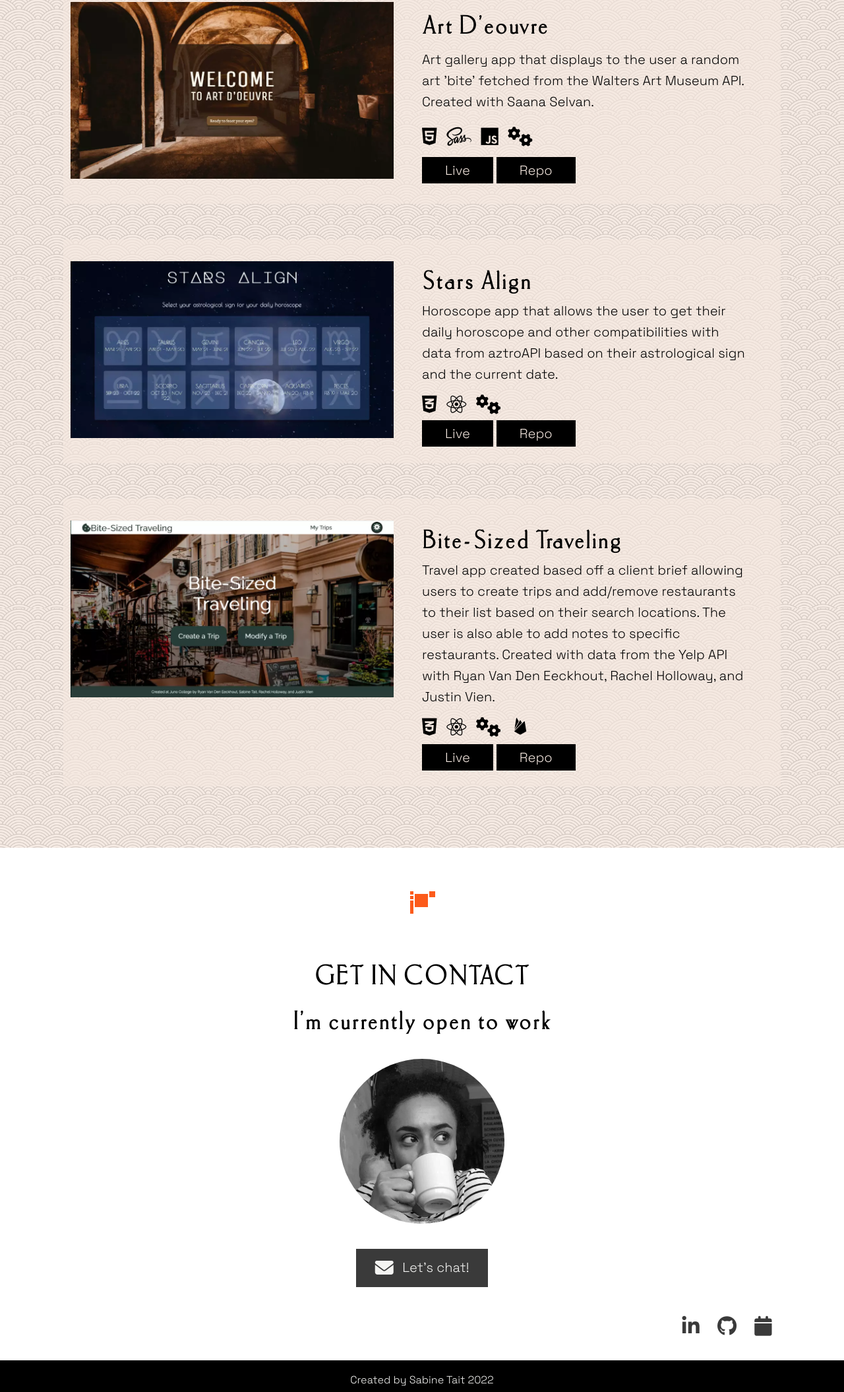
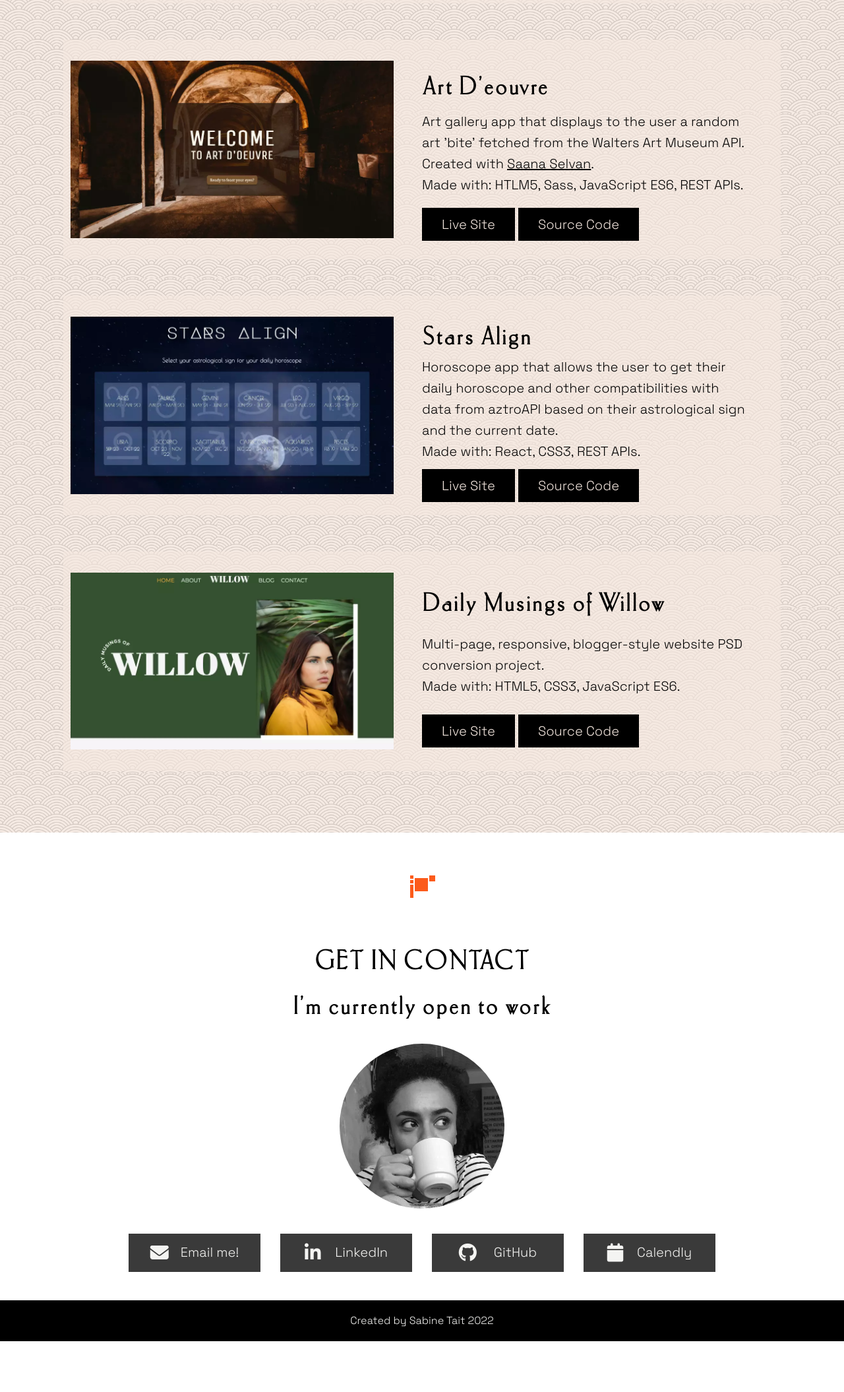
Before and after one commit to sabinetait/sabine-tait-portfolio, a plain HTML site: page index.html in a window 1280 px wide. Shown: the part 2575-4685 px from the top of the page at 66% size. After the commit the page ends 4608 px from the top, so only its background shows below. Drawn offline with nearby package versions, Linux system fonts and the light colour scheme.

Commit message:
project and contact section: accessibility considerations and small animation change

```diff
--- a/index.html
+++ b/index.html
@@ -57,7 +57,7 @@
             </div> <!-- decorative circles and title -->
 
             <div class="down-arrow bounce">
-                <a href="#main-content" title="Main content"><img src="./assests/arrow-down.png" alt="Arrow down"></a>
+                <a href="#main-content"><img src="./assests/arrow-down.png" alt="Down arrow linking to main content"></a>
             </div>
         </div><!-- end of header wrapper2 -->
 
@@ -141,7 +141,7 @@
                     </ul>
                 </div> <!-- end of skills icon gallery -->
                 <div class="resume-container"> <!-- resume -->
-                    <a href="./assests/sabine-tait-resume.pdf" class="resume-button" title="Download Sabine Tait's resume" download="sabine-tait-resume">
+                    <a href="./assests/sabine-tait-resume.pdf" class="resume-button" download="sabine-tait-resume">
                         <i class="fas fa-file-download" aria-hidden="true"></i>
                         <p>Resume</p>
                     </a>
@@ -158,27 +158,20 @@
                 <div class="projects-title">
                     <h2>Featured Projects</h2>
                 </div>
-
                 <div class="project-container reveal fade-in-left"> <!-- start project 1 -->
                     <div class="project-image">
-                        <img src="./assests/willow-project.webp" alt="Daily Musings of Willow website">
+                        <img src="./assests/bite-sized-traveling-project.webp" alt="Bite-Sized Traveling App">
                     </div>
 
                     <div class="project-text">
-                        <h3>Daily Musings of Willow</h3>
-                        <p>Multi-page, responsive, blogger-style website PSD conversion project.</p>
-                        <div class="tools-container">
-                            <ul>
-                                <li><i class="fab fa-html5" aria-label="HTML5"></i></li>
-                                <li><i class="fab fa-sass" aria-label="Sass"></i></li>
-                                <li><i class="fab fa-js" aria-label="JavaScript ES6"></i></li>
-                            </ul>
-                        </div>
+                        <h3>Bite-Sized Traveling</h3>
+                        <p>Travel app created based off a client brief allowing users to create trips and add/remove restaurants to their list based on their search locations. The user is also able to add notes to specific restaurants. Created with data from the Yelp API with <a href="https://www.linkedin.com/in/ryan-van-den-eeckhout-3704a4a5/" class="peer-link">Ryan Van Den Eeckhout</a>, <a href="https://www.linkedin.com/in/rachel-holloway-web-dev" class="peer-link">Rachel Holloway</a>, and <a href="https://www.linkedin.com/in/justin-vien/" class="peer-link">Justin Vien</a>. <br>Made with: React, CSS3, REST APIs, Firebase.</p>
                         <div class="links-container">
-                            <a href="https://musingsofwillow.netlify.app/" title="Live webpage for Daily Musings of Willow project">Live</a>
-                            <a href="https://github.com/sabinetait/sabine-tait-project-one" title="Github repo for Daily Musings of Willow project">Repo</a>
+                            <a href="https://bite-sized-travel-project.netlify.app/">Live Site</a>
+                            <a href="https://github.com/sabinetait/Project4">Source Code</a>
                         </div>
                     </div>
+
                 </div> <!-- end project 1 -->
 
                 <div class="project-container reveal fade-in-left"> <!-- start project 2 -->
@@ -189,18 +182,10 @@
 
                     <div class="project-text">
                         <h3>Art D'eouvre</h3>
-                        <p>Art gallery app that displays to the user a random art 'bite' fetched from the Walters Art Museum API. Created with <a href="https://www.linkedin.com/in/saana-selvan/" class="peer-link" title="LinkedIn for Saana Selvan">Saana Selvan</a>.</p>
-                        <div class="tools-container">
-                            <ul>
-                                <li><i class="fab fa-html5" aria-label="HTML5"></i></li>
-                                <li><i class="fab fa-sass" aria-label="Sass"></i></li>
-                                <li><i class="fab fa-js" aria-label="JavaScript ES6"></i></li>
-                                <li><i class="fas fa-cogs" aria-label="REST APIs"></i></li>
-                            </ul>
-                        </div>
+                        <p>Art gallery app that displays to the user a random art 'bite' fetched from the Walters Art Museum API. Created with <a href="https://www.linkedin.com/in/saana-selvan/" class="peer-link">Saana Selvan</a>.<br>Made with: HTLM5, Sass, JavaScript ES6, REST APIs.</p>
                         <div class="links-container">
-                            <a href="https://artdoeuvre.netlify.app/" title="Live webpage for Art D'eouvre project">Live</a>
-                            <a href="https://github.com/sabinetait/artDOeuvre" title="Github repo for Art D'eouvre project">Repo</a>
+                            <a href="https://artdoeuvre.netlify.app/">Live Site</a>
+                            <a href="https://github.com/sabinetait/artDOeuvre">Source Code</a>
                         </div>
                     </div>
                 </div> <!-- end project 2 -->
@@ -212,44 +197,27 @@
 
                     <div class="project-text">
                         <h3>Stars Align</h3>
-                        <p>Horoscope app that allows the user to get their daily horoscope and other compatibilities with data from aztroAPI based on their astrological sign and the current date.</p>
-                        <div class="tools-container">
-                            <ul>
-                                <li><i class="fab fa-css3-alt" aria-label="CSS3"></i></li>
-                                <li><i class="fab fa-react" aria-label="React"></i></li>
-                                <li><i class="fas fa-cogs" aria-label="REST APIs"></i></li>
-
-                            </ul>
-                        </div>
+                        <p>Horoscope app that allows the user to get their daily horoscope and other compatibilities with data from aztroAPI based on their astrological sign and the current date.<br>Made with: React, CSS3, REST APIs.</p>
                         <div class="links-container">
-                            <a href="https://stars-align.netlify.app/" title="Live webpage for Stars Align project">Live</a>
-                            <a href="https://github.com/sabinetait/sabine-tait-project-three" title="Github repo for Stars Align Project">Repo</a>
+                            <a href="https://stars-align.netlify.app/">Live Site</a>
+                            <a href="https://github.com/sabinetait/sabine-tait-project-three">Source Code</a>
                         </div>
                     </div>
                 </div> <!-- end project 3 -->
 
                 <div class="project-container reveal fade-in-left"> <!-- start project 4 -->
                     <div class="project-image">
-                        <img src="./assests/bite-sized-traveling-project.webp" alt="Bite-Sized Traveling App">
+                        <img src="./assests/willow-project.webp" alt="Daily Musings of Willow website">
                     </div>
 
                     <div class="project-text">
-                        <h3>Bite-Sized Traveling</h3>
-                        <p>Travel app created based off a client brief allowing users to create trips and add/remove restaurants to their list based on their search locations. The user is also able to add notes to specific restaurants. Created with data from the Yelp API with <a href="https://www.linkedin.com/in/ryan-van-den-eeckhout-3704a4a5/" class="peer-link" title="LinkedIn for Ryan Van Den Eeckhout">Ryan Van Den Eeckhout</a>, <a href="https://www.linkedin.com/in/rachel-holloway-web-dev" class="peer-link" title="LinkedIn for Rachel Holloway">Rachel Holloway</a>, and <a href="https://www.linkedin.com/in/justin-vien/" class="peer-link" title="LinkedIn for Justin Vien">Justin Vien</a>.</p>
-                        <div class="tools-container">
-                            <ul>
-                                <li><i class="fab fa-css3-alt" aria-label="CSS3"></i></li>
-                                <li><i class="fab fa-react" aria-label="React"></i></li>
-                                <li><i class="fas fa-cogs" aria-label="REST APIs"></i></li>
-                                <li> <i class="devicon-firebase-plain" aria-label="Firebase"></i></li>
-                            </ul>
-                        </div>
+                        <h3>Daily Musings of Willow</h3>
+                        <p>Multi-page, responsive, blogger-style website PSD conversion project.<br>Made with: HTML5, CSS3, JavaScript ES6.</p>
                         <div class="links-container">
-                            <a href="https://bite-sized-travel-project.netlify.app/" title="Live webpage for Bite-Sized Traveling project">Live</a>
-                            <a href="https://github.com/sabinetait/Project4" title="Github repo for Bite-Sized Traveling project">Repo</a>
+                            <a href="https://musingsofwillow.netlify.app/">Live Site</a>
+                            <a href="https://github.com/sabinetait/sabine-tait-project-one">Source Code</a>
                         </div>
                     </div>
-
                 </div> <!-- end project 4 -->
 
             </div> <!-- end of projects section wrapper -->
@@ -278,20 +246,23 @@
                 <img src="./assests/personal-photo.webp" alt="Sabine drinking coffee">
 
                 <div class="contact">
-                    <a href="mailto: sabine.tait@gmail.com?subject=Hello Sabine, I saw your portfolio!" title="Opening default mail client to send email" class="email-button">
+                    <a href="mailto: sabine.tait@gmail.com?subject=Hello Sabine, I saw your portfolio!" class="contact-buttons">
                         <i class="fas fa-envelope" aria-hidden="true"></i>
-                        <p>Let's chat!</p>
+                        <p>Email me!</p>
+                    </a>
+                    <a href="https://www.linkedin.com/in/sabine-tait/" class="contact-buttons">
+                        <i class="fab fa-linkedin-in" aria-hidden="true"></i>
+                        <p>LinkedIn</p>
+                    </a>
+                    <a href="https://www.linkedin.com/in/sabine-tait/" class="contact-buttons">
+                        <i class="fab fa-github" aria-hidden="true"></i>
+                        <p>GitHub</p>
+                    </a>
+                    <a href="https://calendly.com/sabine-tait" class="contact-buttons">
+                        <i class="fas fa-calendar" aria-hidden="true"></i>
+                        <p>Calendly</p>
                     </a>
                 </div>
-
-
-                <nav class="socials-nav">
-                    <ul>
-                        <li><a href="https://www.linkedin.com/in/sabine-tait/" title="Sabine Tait's LinkedIn"><i class="fab fa-linkedin-in" aria-label="link to LinkedIn"></i></a></li>
-                        <li><a href="https://github.com/sabinetait" title="Sabine Tait's Github"><i class="fab fa-github" aria-label="link to GitHub"></i></a></li>
-                        <li><a href="https://calendly.com/sabine-tait" title="Sabine Tait's Calendly"><i class="fas fa-calendar" aria-label="link to Calendly"></i></a></li>
-                    </ul>
-                </nav>
             </div> <!-- end of contact section wrapper -->
         </section>
 
--- a/scripts/scripts.js
+++ b/scripts/scripts.js
@@ -33,7 +33,7 @@ portfolio.navToggle = () => {
         mobileNavElement.classList.remove('opened');
     }
 }
-// Reveal function that will add/remove the active class to project container at certain from the top viewport
+// Reveal function that will add/remove the active class to project container at certain height from the top viewport
 portfolio.reveal = () => {
     // Project section animation on scroll
     // Capture project containter element
@@ -45,9 +45,8 @@ portfolio.reveal = () => {
         const elementVisible = 150;
     if (elementTop < windowHeight - elementVisible) {
         revealElement[i].classList.add("active");
-    } else {
-        revealElement[i].classList.remove("active");
-        }
+    }
+    // else do nothing (ie. "active" class remains on element so that once project container has translated in, the animation does not repeat unless page is refreshed)
     }
     // Add event listener to scroll, call the reveal function
     window.addEventListener("scroll", portfolio.reveal);
--- a/styles/partials/_contact.scss
+++ b/styles/partials/_contact.scss
@@ -59,13 +59,14 @@
     justify-content: center;
     margin-bottom: 4%;
 
-    .email-button {
+    .contact-buttons {
         background-color: $dark-grey;
         padding: 15px;
         display: flex;
         justify-content: space-evenly;
         align-items: center;
         width: 200px;
+        margin: 0 15px;
 
         i {
             font-size: 1.4rem;
@@ -77,33 +78,8 @@
         }
     }
 
-    .email-button:hover,
-    .email-button:focus {
+    .contact-buttons:hover,
+    .contact-buttons:focus {
         background-color: $red-orange;
     }
-
 }
-
-
-.socials-nav {
-    width: 100%;
-
-    ul {
-        display: flex;
-        justify-content: flex-end;
-
-        li {
-            font-size: 1.5rem;
-            margin: 0 1.25% 3%;
-        }
-
-        a {
-            color: $dark-grey;
-        }
-
-        a:hover,
-        a:focus {
-            color: $red-orange;
-        }
-    }
-}
--- a/styles/partials/_projects.scss
+++ b/styles/partials/_projects.scss
@@ -21,6 +21,8 @@
 
     .project-image {
         margin-right: 2%;
+        display: flex;
+        align-items: center;
 
         img {
             width: 100%;
@@ -39,16 +41,17 @@
 
         p {
             line-height: 1.6rem;
+            margin-bottom: 25px;
         }
 
         .peer-link {
             color: black;
+            text-decoration: underline;
         }
 
         .peer-link:hover,
         .peer-link:focus {
-            text-decoration: underline;
-            color: black;
+            color: $red-orange;
         }
 
         ul {
@@ -65,7 +68,7 @@
             a {
                 color: $light-orange;
                 background-color: black;
-                padding: 7px 35px;
+                padding: 12px 30px;
             }
 
             a:hover,
```
Also changed, not shown: styles/partials/_media-queries.scss (+10 -0 lines), styles/style.css.
